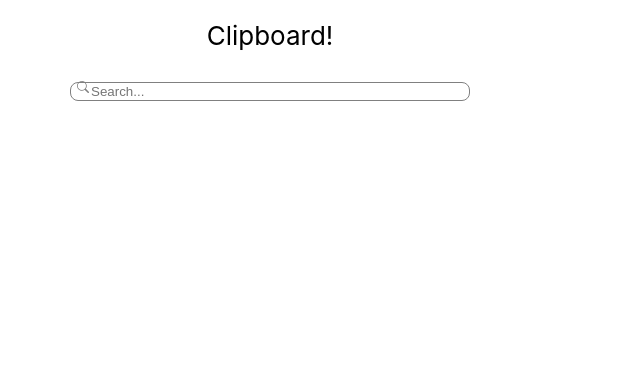
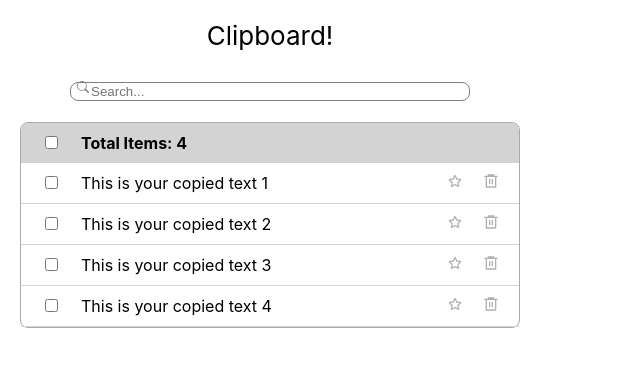
Before and after one commit to Manvi-G/clipboard-ext, a React (Create React App) app: page / in a window 1280 px wide. Shown: the top 366 px of the page, without its empty margins (0-640 px from the left). Built offline with nearby package versions, Linux system fonts and the light colour scheme.

Commit message:
all UI changes

```diff
--- a/src/App.js
+++ b/src/App.js
@@ -1,5 +1,6 @@
 import './CSS/App.css';
 import './CSS/Header.scss';
+import Table from './views/Table';
 import { BsSearch } from "react-icons/bs";
 
 function App() {
@@ -14,6 +15,8 @@ function App() {
           <input type="search" placeholder='Search...'></input>
         </div>
       </header>
+
+      <Table></Table>
     </div>
   );
 }
--- /dev/null
+++ b/src/CSS/Table.scss
@@ -0,0 +1,64 @@
+.table {
+  width: 100%;
+  border: 1px solid darkgray;
+  border-radius: 8px;
+  border-spacing: 0;
+
+
+  thead, tbody, tr {
+    display: block;
+  }
+
+  tr {
+    padding: 10px;
+    display: flex;
+
+    .copied-text-column {
+      flex: 1;
+      text-align: left;
+    }
+
+    th, td {
+      padding: 0 10px;
+    }
+
+    .icon {
+      color: hsl(0, 0%, 40%);
+    }
+
+    .disabled {
+      opacity: 50%;
+    }
+
+    .red-icon {
+      color: red;
+    }
+
+    .yellow-icon {
+      color: yellow;
+    }
+  }
+
+  thead {
+    border-radius: 7px 7px 0 0;
+    background: lightgray;
+  }
+
+  tbody {
+    tr {
+      border-bottom: 1px solid lightgray;
+    }
+
+    tr:hover {
+      background-color: hsl(0, 0%, 95%);
+
+      .disabled-icon {
+        opacity: 100%;
+      }
+    }
+  }
+}
+
+.helpText, .confirmationText {
+  display: none;
+}
--- /dev/null
+++ b/src/views/Table.js
@@ -0,0 +1,225 @@
+import React from "react";
+import '../CSS/Table.scss';
+
+import { VscCopy } from "react-icons/vsc";
+import { RiDeleteBin6Line } from "react-icons/ri";
+import { TiStarOutline, TiStarFullOutline } from "react-icons/ti";
+
+const copiedItems = [
+  {
+    id: 1,
+    selected: false,
+    text: 'This is your copied text 1',
+    favorite: false,
+  },
+  {
+    id: 2,
+    selected: false,
+    text: 'This is your copied text 2',
+    favorite: false,
+  },
+  {
+    id: 3,
+    selected: false,
+    text: 'This is your copied text 3',
+    favorite: false,
+  },
+  {
+    id: 4,
+    selected: false,
+    text: 'This is your copied text 4',
+    favorite: false,
+  },
+];
+
+class Table extends React.Component {
+  constructor(props) {
+    super(props);
+    this.state = {
+      tableContent: copiedItems,
+      allChecked: false,
+    };
+  }
+
+  // Select/ UnSelect All Table rows
+  onMasterCheck(e) {
+    let tempList = this.state.tableContent;
+    tempList.map((item) => (item.selected = e.target.checked));
+
+    this.setState({
+      allChecked: e.target.checked,
+      tableContent: tempList,
+    });
+  }
+
+  // Update each row state and Master Checkbox State
+  onItemCheck(e, currentItem) {
+    let tempList = this.state.tableContent;
+    tempList.map((item) => {
+      if (item.id === currentItem.id) {
+        item.selected = e.target.checked;
+      }
+      return item;
+    });
+
+    const totalItems = this.state.tableContent.length;
+    const totalCheckedItems = tempList.filter((e) => e.selected).length;
+
+    this.setState({
+      allChecked: totalItems === totalCheckedItems,
+      tableContent: tempList,
+    });
+  }
+
+  // Return if any row is selected - used to show hidden icons on header
+  isAnyRowSelected() {
+    const selectedItems = this.state.tableContent.filter((e) => e.selected);
+    return selectedItems.length > 0;
+  }
+
+  // Display Help Text message when mouse hovers over a row
+  onHover(event) {
+    const confirmationText = document.querySelector('.confirmationText');
+    confirmationText.style.display = "None";
+    const helpText = document.querySelector('.helpText');
+    helpText.style.display = "block";
+    helpText.style.position = 'absolute';
+    helpText.style.top = `${event.clientY + 30}px`;
+    helpText.style.left = `${event.clientX + 30}px`;
+    helpText.style.backgroundColor = 'gray';
+    helpText.style.color = 'white';
+    helpText.style.padding = '5px';
+    helpText.style.borderRadius = '5px';
+  }
+
+  // Remove the help text message on hover out
+  onHoverOut(event) {
+    const helpText = document.querySelector('.helpText');
+    helpText.style.display = "None";
+  }
+
+  // Copy text to clipboard
+  copyText(event, text) {
+    // TODO: Code to copy to clipboard
+    // Updates in help text messages
+    const helpText = document.querySelector('.helpText');
+    helpText.style.display = "None";
+    const confirmationText = document.querySelector('.confirmationText');
+    confirmationText.style.display = "block";
+    confirmationText.style.position = 'absolute';
+    confirmationText.style.top = `${event.clientY + 30}px`;
+    confirmationText.style.left = `${event.clientX + 30}px`;
+    confirmationText.style.backgroundColor = 'gray';
+    confirmationText.style.color = 'white';
+    confirmationText.style.padding = '5px';
+    confirmationText.style.borderRadius = '5px';
+    setTimeout(() => {
+      confirmationText.style.display = "None";
+    }, 1000);
+  }
+
+  // Mark an item as favorite
+  markFavorite(itemId) {
+    let tempList = this.state.tableContent;
+    const foundItem = tempList.find((item) => (item.id === itemId));
+    foundItem.favorite = !foundItem.favorite;
+
+    this.setState({
+      tableContent: tempList,
+    });
+  }
+
+  // Delete an item from the copiedText list
+  deleteItem(itemId) {
+    let tempList = this.state.tableContent;
+    const foundItemIndex = tempList.findIndex((item) => (item.id === itemId));
+    tempList.splice(foundItemIndex, 1);
+
+    this.setState({
+      tableContent: tempList,
+    });
+  }
+
+  // TODO: Copy all selected Items
+  copySelected() {
+
+  }
+
+  // TODO: Delete all selected Items
+  deleteSelected() {
+    const remainingItems = this.state.tableContent.filter((e) => !e.selected);
+
+    this.setState({
+      tableContent: remainingItems,
+    });
+  }
+
+  render() {
+    return (
+      <div className="container">
+        <div className="row">
+          <div className="col-md-12">
+            <table className="table">
+              <thead>
+                <tr>
+                  <th scope="col">
+                    <input
+                      type="checkbox"
+                      className="form-check-input"
+                      checked={this.state.allChecked}
+                      id="mastercheck"
+                      onChange={(e) => this.onMasterCheck(e)}
+                    />
+                  </th>
+                  <th scope="col" className="copied-text-column">Total Items: {this.state.tableContent.length}</th>
+                  <th scope="col" className="icon" onClick={() => this.copySelected()}>{this.isAnyRowSelected() ? <VscCopy/> : ''}</th>
+                  <th scope="col" className="red-icon" onClick={() => this.deleteSelected()}>{this.isAnyRowSelected() ? <RiDeleteBin6Line/> : ''}</th>
+                </tr>
+              </thead>
+              <tbody>
+                {this.state.tableContent.map((item) => (
+                  <tr key={item.id} className={item.selected ? "selected" : ""}>
+                    <th scope="row">
+                      <input
+                        type="checkbox"
+                        checked={item.selected}
+                        className="form-check-input"
+                        id="rowcheck{item.id}"
+                        onChange={(e) => this.onItemCheck(e, item)}
+                      />
+                    </th>
+                    <td
+                      className="copied-text-column"
+                      onMouseOver={(event) => this.onHover(event)}
+                      onMouseOut={(event) => this.onHoverOut(event)}
+                      onClick={(event) => this.copyText(event, item.text)}
+                    >
+                      {item.text}
+                    </td>
+                    <th
+                      scope="row"
+                      className={`disabled ${item.favorite ? 'yellow-icon' : 'icon'}`}
+                      onClick={() => this.markFavorite(item.id)}
+                    >
+                      {item.favorite ? <TiStarFullOutline/> : <TiStarOutline/>}
+                    </th>
+                    <td
+                      className={`disabled icon`}
+                      onClick={() => this.deleteItem(item.id)}
+                    >
+                      <RiDeleteBin6Line/>
+                    </td>
+                  </tr>
+                ))}
+              </tbody>
+            </table>
+          </div>
+        </div>
+        <div className="helpText"> Click to Copy </div>
+        <div className="confirmationText"> Text copied! </div>
+      </div>
+    );
+  }
+}
+
+export default Table;
```
